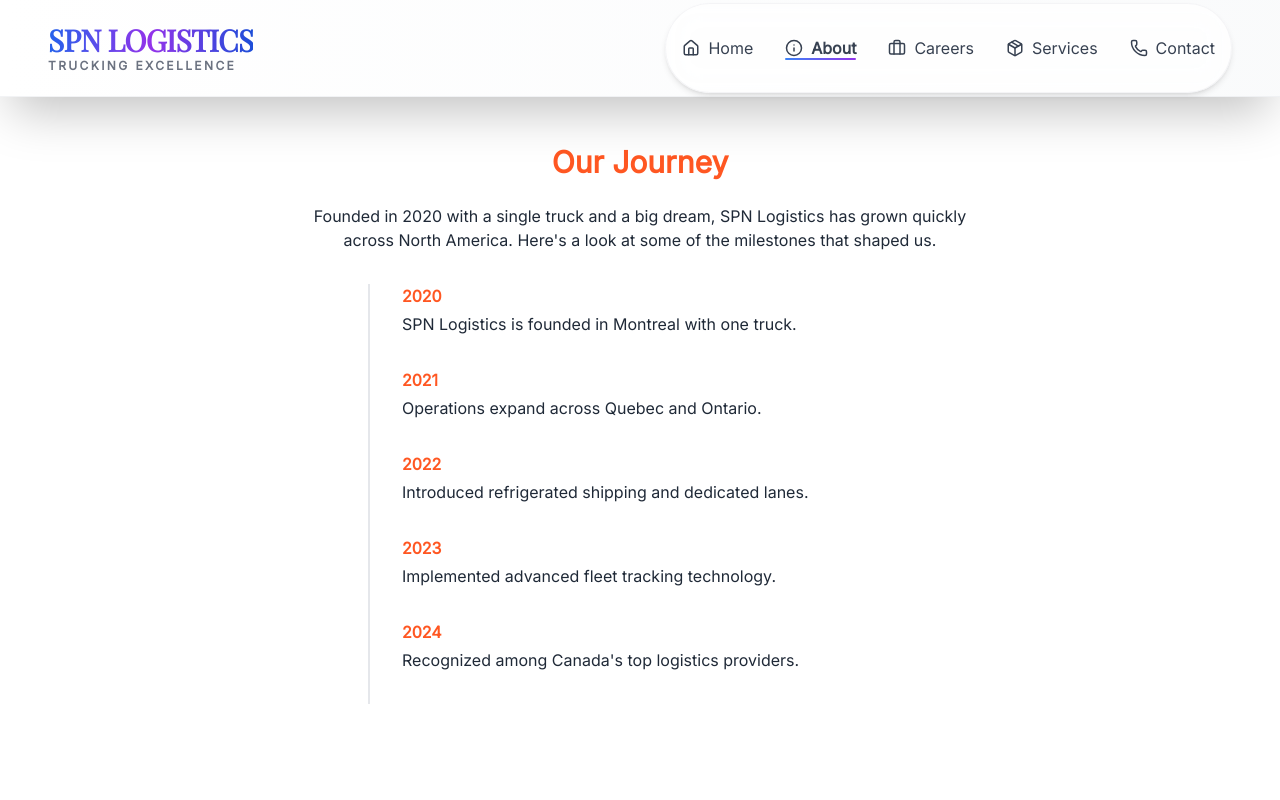
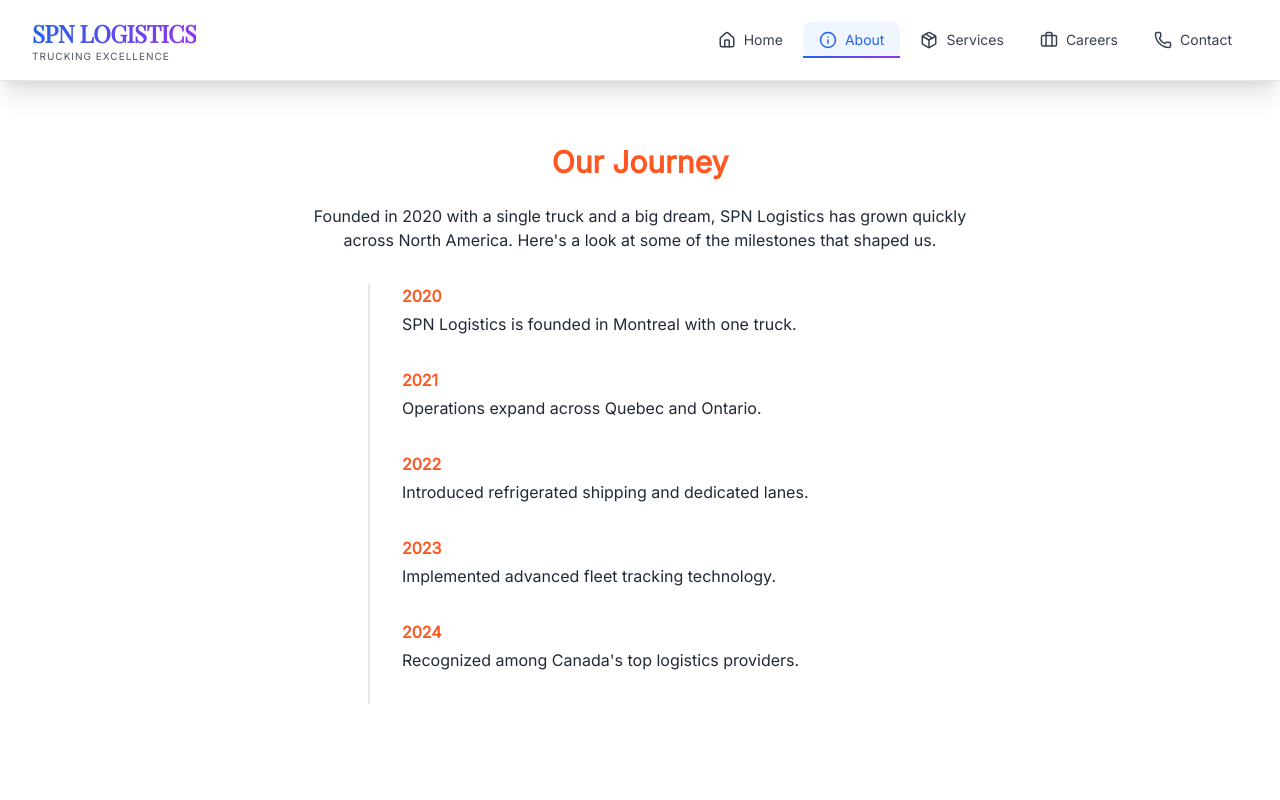
Before and after one commit to Parmjot23/SPN, a React (Vite) app: page /about in a window 1280 px wide. Shown: the top 800 px of the page. Built offline with nearby package versions, Linux system fonts and the light colour scheme.

Commit message:
new updates for spn

```diff
--- a/src/layout/Navbar.tsx
+++ b/src/layout/Navbar.tsx
@@ -19,7 +19,7 @@ const Navbar: React.FC = () => {
     if (!isHome) return;
 
     const handleScroll = () => {
-      const heroHeight = window.innerHeight * 0.8; // Trigger earlier for smoother transition
+      const heroHeight = window.innerHeight * 0.5;
       setScrolled(window.scrollY > heroHeight);
     };
 
@@ -31,8 +31,8 @@ const Navbar: React.FC = () => {
   const navItems = [
     { to: '/', text: 'Home', icon: <Home size={18} /> },
     { to: '/about', text: 'About', icon: <Info size={18} /> },
+    { to: '/services', text: 'Services', icon: <Package size={18} /> },
     { to: '/careers', text: 'Careers', icon: <Briefcase size={18} /> },
-    { to: '/services', text: 'Services', icon: <Package size={18} /> },
     { to: '/contact', text: 'Contact', icon: <Phone size={18} /> }
   ];
 
@@ -40,114 +40,97 @@ const Navbar: React.FC = () => {
     <motion.header
       initial={{ y: -100, opacity: 0 }}
       animate={{ y: 0, opacity: 1 }}
-      transition={{ duration: 0.8, ease: [0.25, 0.46, 0.45, 0.94] }}
-      className={`fixed top-0 left-0 w-full z-50 transition-all duration-700 ease-out ${
-        scrolled
-          ? 'bg-gradient-to-r from-white/90 to-gray-50/90 dark:from-gray-900/95 dark:to-gray-800/95 backdrop-blur-xl shadow-2xl border-b border-gray-200/50 dark:border-gray-700/50'
-          : 'bg-black/20 backdrop-blur-md border-b border-white/10'
+      transition={{ duration: 0.6, ease: "easeOut" }}
+      className={`fixed top-0 left-0 w-full z-50 transition-all duration-500 ease-out ${scrolled
+          ? 'bg-white/95 dark:bg-gray-900/95 backdrop-blur-xl shadow-xl border-b border-gray-200 dark:border-gray-800'
+          : 'bg-transparent backdrop-blur-sm'
         }`}
     >
-      <nav className="max-w-7xl mx-auto px-6 sm:px-8 lg:px-12">
-        <div className="flex items-center justify-between h-20 lg:h-24">
-          {/* Modern Business Name Logo */}
+      <nav className="max-w-7xl mx-auto px-4 sm:px-6 lg:px-8">
+        <div className="flex items-center justify-between h-16 lg:h-20">
+          {/* Logo */}
           <motion.div
-            whileHover={{ scale: 1.02 }}
-            whileTap={{ scale: 0.98 }}
-            transition={{ type: "spring", stiffness: 400, damping: 17 }}
-            className="flex items-center"
+            whileHover={{ scale: 1.03 }}
+            whileTap={{ scale: 0.97 }}
+            className="flex items-center z-50"
           >
             <Link
               to="/"
-              className={`group transition-all duration-500 ${
-                scrolled
-                  ? 'text-gray-900 dark:text-white'
+              className="group flex flex-col"
+            >
+              <span className={`font-black text-xl lg:text-2xl tracking-tight font-heading transition-all duration-300 ${scrolled
+                  ? 'text-transparent bg-clip-text bg-gradient-to-r from-blue-600 to-purple-600'
                   : 'text-white drop-shadow-lg'
-              }`}
-            >
-              <div className="relative">
-                <motion.div
-                  className="flex flex-col"
-                  whileHover={{ y: -2 }}
-                  transition={{ type: "spring", stiffness: 300 }}
-                >
-                  <span className={`font-black text-2xl lg:text-3xl tracking-tight font-heading transition-all duration-500 ${
-                    scrolled
-                      ? 'bg-gradient-to-r from-blue-600 via-purple-600 to-blue-700 bg-clip-text text-transparent'
-                      : 'text-white'
                 }`}>
                 SPN LOGISTICS
               </span>
-                  <span className={`text-xs font-semibold tracking-[0.2em] uppercase transition-all duration-500 ${
-                    scrolled
-                      ? 'text-gray-500 dark:text-gray-400'
-                      : 'text-white/80'
+              <span className={`text-[10px] font-medium tracking-widest uppercase transition-all duration-300 ${scrolled
+                  ? 'text-gray-600 dark:text-gray-400'
+                  : 'text-white/70'
                 }`}>
                 Trucking Excellence
               </span>
-                </motion.div>
-
-                {/* Animated underline on hover */}
-                <motion.div
-                  className={`absolute -bottom-1 left-0 h-0.5 bg-gradient-to-r from-blue-500 to-purple-600 transition-all duration-300 ${
-                    scrolled ? 'opacity-70' : 'opacity-50'
-                  }`}
-                  initial={{ width: 0 }}
-                  whileHover={{ width: '100%' }}
-                  transition={{ duration: 0.3 }}
-                />
-              </div>
             </Link>
           </motion.div>
 
           {/* Desktop Navigation */}
-          <div className="hidden lg:flex items-center">
-            <div
-              className={`flex items-center space-x-6 lg:space-x-8 px-4 py-2 rounded-full shadow-md transition-colors duration-500 ${
-                scrolled
-                  ? 'bg-white/80 dark:bg-gray-800/60 backdrop-blur-lg border border-gray-200/40 dark:border-gray-700/40'
-                  : 'bg-white/10 backdrop-blur-md border border-white/20'
-              }`}
-            >
+          <div className="hidden lg:flex items-center space-x-1">
             {navItems.map((item, index) => (
               <motion.div
                 key={item.to}
-                  initial={{ opacity: 0, y: -20 }}
+                initial={{ opacity: 0, y: -10 }}
                 animate={{ opacity: 1, y: 0 }}
-                  transition={{ delay: index * 0.1 + 0.2, duration: 0.6 }}
+                transition={{ delay: index * 0.1, duration: 0.3 }}
               >
-                  <TruckNavLink
+                <Link
                   to={item.to}
-                    text={item.text}
-                    icon={item.icon}
-                    className={`px-4 py-2 rounded-xl transition-all duration-300 font-medium text-base relative group ${
-                      scrolled
-                        ? 'text-gray-700 dark:text-gray-300 hover:text-blue-600 dark:hover:text-blue-400'
-                        : 'text-white/90 hover:text-white'
+                  className={`group relative px-4 py-2 rounded-lg font-medium text-sm transition-all duration-300 flex items-center gap-2 ${pathname === item.to
+                      ? scrolled
+                        ? 'text-blue-600 dark:text-blue-400 bg-blue-50 dark:bg-blue-900/20'
+                        : 'text-white bg-white/10'
+                      : scrolled
+                        ? 'text-gray-700 dark:text-gray-300 hover:text-blue-600 dark:hover:text-blue-400 hover:bg-gray-100 dark:hover:bg-gray-800'
+                        : 'text-white/80 hover:text-white hover:bg-white/10'
                     }`}
+                >
+                  <span className="transition-transform duration-300 group-hover:scale-110">
+                    {item.icon}
+                  </span>
+                  <span>{item.text}</span>
+
+                  {/* Active indicator */}
+                  {pathname === item.to && (
+                    <motion.div
+                      layoutId="activeTab"
+                      className={`absolute bottom-0 left-0 right-0 h-0.5 ${scrolled
+                          ? 'bg-gradient-to-r from-blue-600 to-purple-600'
+                          : 'bg-white'
+                        }`}
+                      transition={{ type: "spring", stiffness: 380, damping: 30 }}
                     />
+                  )}
+                </Link>
               </motion.div>
             ))}
-            </div>
           </div>
 
           {/* Mobile menu button */}
           <motion.button
-            whileTap={{ scale: 0.95 }}
+            whileTap={{ scale: 0.9 }}
             onClick={() => setIsOpen(!isOpen)}
-            className={`lg:hidden p-3 rounded-xl transition-all duration-300 ${
-              scrolled
-                ? 'text-gray-700 dark:text-gray-300 hover:bg-gray-100 dark:hover:bg-gray-800 border border-gray-200/50 dark:border-gray-700/50'
-                : 'text-white hover:bg-white/20 backdrop-blur-sm border border-white/20'
+            className={`lg:hidden p-2 rounded-lg transition-all duration-300 z-50 ${scrolled
+                ? 'text-gray-700 dark:text-gray-300 hover:bg-gray-100 dark:hover:bg-gray-800'
+                : 'text-white hover:bg-white/10'
               }`}
             aria-label="Toggle navigation"
           >
-            <AnimatePresence mode="wait" initial={false}>
+            <AnimatePresence mode="wait">
               <motion.div
                 key={isOpen ? 'close' : 'open'}
-                initial={{ rotate: -180, opacity: 0 }}
+                initial={{ rotate: -90, opacity: 0 }}
                 animate={{ rotate: 0, opacity: 1 }}
-                exit={{ rotate: 180, opacity: 0 }}
-                transition={{ duration: 0.3, ease: "easeInOut" }}
+                exit={{ rotate: 90, opacity: 0 }}
+                transition={{ duration: 0.2 }}
               >
                 {isOpen ? <X size={24} /> : <Menu size={24} />}
               </motion.div>
@@ -160,31 +143,40 @@ const Navbar: React.FC = () => {
       <AnimatePresence>
         {isOpen && (
           <motion.div
-            initial={{ opacity: 0, height: 0, scale: 0.95 }}
-            animate={{ opacity: 1, height: 'auto', scale: 1 }}
-            exit={{ opacity: 0, height: 0, scale: 0.95 }}
-            transition={{ duration: 0.4, ease: [0.25, 0.46, 0.45, 0.94] }}
-            className="lg:hidden bg-white/95 dark:bg-gray-900/95 backdrop-blur-xl border-t border-gray-200/50 dark:border-gray-700/50 shadow-2xl"
+            initial={{ opacity: 0, height: 0 }}
+            animate={{ opacity: 1, height: 'auto' }}
+            exit={{ opacity: 0, height: 0 }}
+            transition={{ duration: 0.3 }}
+            className="lg:hidden bg-white/98 dark:bg-gray-900/98 backdrop-blur-xl border-t border-gray-200 dark:border-gray-800 shadow-2xl"
           >
-            <div className="px-6 py-8 space-y-2">
+            <div className="px-4 py-6 space-y-1 max-w-7xl mx-auto">
               {navItems.map((item, index) => (
                 <motion.div
                   key={item.to}
-                  initial={{ opacity: 0, x: -30, scale: 0.9 }}
-                  animate={{ opacity: 1, x: 0, scale: 1 }}
-                  transition={{
-                    delay: index * 0.1,
-                    duration: 0.4,
-                    ease: [0.25, 0.46, 0.45, 0.94]
-                  }}
+                  initial={{ opacity: 0, x: -20 }}
+                  animate={{ opacity: 1, x: 0 }}
+                  transition={{ delay: index * 0.05, duration: 0.3 }}
                 >
-                  <TruckNavLink
+                  <Link
                     to={item.to}
-                    text={item.text}
-                    icon={item.icon}
                     onClick={() => setIsOpen(false)}
-                    className="block w-full text-left px-4 py-3 rounded-xl text-gray-700 dark:text-gray-300 hover:text-blue-600 dark:hover:text-blue-400 hover:bg-gradient-to-r hover:from-blue-50 hover:to-purple-50 dark:hover:from-blue-900/20 dark:hover:to-purple-900/20 transition-all duration-300 font-medium text-base border border-transparent hover:border-blue-200/30 dark:hover:border-blue-700/30 hover:shadow-lg"
+                    className={`flex items-center gap-3 px-4 py-3 rounded-lg font-medium transition-all duration-300 ${pathname === item.to
+                        ? 'text-blue-600 dark:text-blue-400 bg-blue-50 dark:bg-blue-900/20 shadow-sm'
+                        : 'text-gray-700 dark:text-gray-300 hover:bg-gray-100 dark:hover:bg-gray-800'
+                      }`}
+                  >
+                    <span className={pathname === item.to ? 'scale-110' : ''}>
+                      {item.icon}
+                    </span>
+                    <span>{item.text}</span>
+                    {pathname === item.to && (
+                      <motion.div
+                        initial={{ scale: 0 }}
+                        animate={{ scale: 1 }}
+                        className="ml-auto w-2 h-2 rounded-full bg-blue-600"
                       />
+                    )}
+                  </Link>
                 </motion.div>
               ))}
             </div>
--- a/src/pages/Careers.tsx
+++ b/src/pages/Careers.tsx
@@ -32,7 +32,7 @@ const Careers: React.FC = () => {
   const prevStep = () => setStep((prev) => prev - 1);
 
   const onSubmit = async (data: DriverFormType) => {
-    const { success, error } = await sendEmail({
+    const { success } = await sendEmail({
       ...data,
       subject: 'Driver Application'
     });
@@ -42,7 +42,6 @@ const Careers: React.FC = () => {
       setStep(1);
     } else {
       toast.error('Something went wrong. Please try again later.');
-      console.error(error);
     }
   };
 
--- a/src/pages/Contact.tsx
+++ b/src/pages/Contact.tsx
@@ -49,7 +49,7 @@ const Contact: React.FC = () => {
   const { sendEmail } = useFormEmail();
 
   const onSubmit: SubmitHandler<ContactFormType> = async (data) => {
-    const { success, error } = await sendEmail({
+    const { success } = await sendEmail({
       ...data,
       subject: 'Contact Form Submission'
     });
@@ -57,7 +57,6 @@ const Contact: React.FC = () => {
       toast.success('Message sent successfully!');
     } else {
       toast.error('Something went wrong. Please try again later.');
-      console.error(error);
     }
   };
 
--- a/src/routes/AppRoutes.tsx
+++ b/src/routes/AppRoutes.tsx
@@ -22,7 +22,7 @@ const AppRoutes: React.FC = () => {
       <Navbar />
       <ScrollToTopOnRouteChange />
       <ScrollTop />
-      <main className="pt-16 lg:pt-20">
+      <main className={isHome ? '' : 'pt-16 lg:pt-20'}>
         <Suspense
           fallback={
             <div className="min-h-screen flex items-center justify-center">
--- a/src/styles/tailwind.css
+++ b/src/styles/tailwind.css
@@ -2,22 +2,24 @@
 @tailwind components;
 @tailwind utilities;
 
-/* Import fonts */
-@import url('https://fonts.googleapis.com/css2?family=Inter:wght@300;400;500;600;700;800;900&display=swap');
-
-/* Custom base styles */
 @layer base {
-  html {
-    scroll-behavior: smooth;
+  body {
+    @apply antialiased;
   }
 
-  body {
-    @apply antialiased;
+  *:focus {
+    @apply outline-none ring-2 ring-primary-500 ring-opacity-50;
+  }
+
+  button:focus,
+  a:focus {
+    @apply outline-none ring-2 ring-primary-500 ring-opacity-50 ring-offset-2;
   }
 }
 
 /* Custom component styles */
 @layer components {
+
   /* Modern truck navigation link styles */
   .truck-nav-link {
     @apply inline-block transform transition-all duration-300 text-white font-body drop-shadow-md;
@@ -97,6 +99,7 @@
 
 /* Custom utility styles */
 @layer utilities {
+
   /* Glass effect */
   .glass {
     @apply bg-white/10 backdrop-blur-lg border border-white/20;
@@ -123,9 +126,12 @@
 
 /* Custom animations */
 @keyframes float {
-  0%, 100% {
+
+  0%,
+  100% {
     transform: translateY(0px);
   }
+
   50% {
     transform: translateY(-20px);
   }
@@ -135,19 +141,8 @@
   from {
     box-shadow: 0 0 20px theme('colors.primary.400');
   }
+
   to {
     box-shadow: 0 0 30px theme('colors.primary.500'), 0 0 40px theme('colors.primary.400');
   }
 }
-
-/* Enhanced focus styles */
-@layer base {
-  *:focus {
-    @apply outline-none ring-2 ring-primary-500 ring-opacity-50;
-  }
-
-  button:focus,
-  a:focus {
-    @apply outline-none ring-2 ring-primary-500 ring-opacity-50 ring-offset-2;
-  }
-}
--- a/src/ui/Button.tsx
+++ b/src/ui/Button.tsx
@@ -2,7 +2,7 @@ import React from 'react';
 import { motion } from 'framer-motion';
 
 interface ButtonProps extends React.ButtonHTMLAttributes<HTMLButtonElement> {
-  variant?: 'primary' | 'secondary' | 'outline' | 'ghost';
+  variant?: 'primary' | 'secondary' | 'outline' | 'ghost' | 'gradient' | 'glass';
   size?: 'sm' | 'md' | 'lg';
   loading?: boolean;
 }
@@ -22,7 +22,9 @@ const Button: React.FC<ButtonProps> = ({
     primary: 'bg-gradient-primary text-white shadow-button hover:shadow-button-hover focus:ring-primary-500 border-0',
     secondary: 'bg-gradient-secondary text-white shadow-lg hover:shadow-xl focus:ring-secondary-500 border-0',
     outline: 'border-2 border-primary-500 text-primary-500 hover:bg-primary-500 hover:text-white focus:ring-primary-500 bg-transparent',
-    ghost: 'text-primary-500 hover:bg-primary-50 dark:hover:bg-primary-900/20 focus:ring-primary-500 bg-transparent border-0'
+    ghost: 'text-primary-500 hover:bg-primary-50 dark:hover:bg-primary-900/20 focus:ring-primary-500 bg-transparent border-0',
+    gradient: 'bg-gradient-to-r from-blue-600 to-purple-600 text-white shadow-premium hover:shadow-premium-lg hover:from-blue-700 hover:to-purple-700 focus:ring-blue-500 border-0',
+    glass: 'bg-white/10 backdrop-blur-md border border-white/20 text-white hover:bg-white/20 shadow-glass focus:ring-white/50'
   };
 
   const sizes = {
--- a/src/ui/Card.tsx
+++ b/src/ui/Card.tsx
@@ -8,7 +8,7 @@ interface CardProps {
   onClick?: () => void;
   className?: string;
   icon?: React.ReactNode;
-  variant?: 'default' | 'elevated' | 'outline' | 'gradient';
+  variant?: 'default' | 'elevated' | 'outline' | 'gradient' | 'glass';
   hoverable?: boolean;
 }
 
@@ -22,13 +22,14 @@ const Card: React.FC<CardProps> = ({
   variant = 'default',
   hoverable = true,
 }) => {
-  const baseClass = 'p-6 rounded-2xl transition-all duration-300';
+  const baseClass = 'p-6 lg:p-8 rounded-2xl transition-all duration-300';
 
   const variants = {
     default: 'bg-gradient-card dark:bg-gradient-dark-card shadow-card border border-neutral-200 dark:border-neutral-700',
-    elevated: 'bg-white dark:bg-darkBg2 shadow-lg hover:shadow-xl border-0',
+    elevated: 'bg-white dark:bg-darkBg2 shadow-premium hover:shadow-premium-lg border-0',
     outline: 'bg-transparent border-2 border-neutral-200 dark:border-neutral-700 hover:border-primary-300 dark:hover:border-primary-600',
-    gradient: 'bg-gradient-to-br from-primary-50 to-secondary-50 dark:from-primary-900/20 dark:to-secondary-900/20 border border-primary-200 dark:border-primary-800'
+    gradient: 'bg-gradient-to-br from-primary-50 to-secondary-50 dark:from-primary-900/20 dark:to-secondary-900/20 border border-primary-200 dark:border-primary-800 shadow-lg',
+    glass: 'bg-white/10 dark:bg-white/5 backdrop-blur-lg border border-white/20 dark:border-white/10 shadow-glass'
   };
 
   const hoverEffects = hoverable ? {
@@ -43,11 +44,9 @@ const Card: React.FC<CardProps> = ({
   return (
     <motion.div
       {...hoverEffects}
-      className={`${baseClass} ${variants[variant]} ${
-        onClick ? 'cursor-pointer' : ''
-      } ${
-        hoverable ? 'hover:shadow-card-hover' : ''
-      } ${className}`}
+      className={`${baseClass} ${variants[variant]} ${onClick ? 'cursor-pointer' : ''
+        } ${hoverable ? 'hover:shadow-card-hover' : ''
+        } ${className}`}
       onClick={onClick}
     >
       {icon && (
--- a/src/ui/Section.tsx
+++ b/src/ui/Section.tsx
@@ -6,8 +6,8 @@ interface SectionProps {
   subtitle?: string;
   children: React.ReactNode;
   className?: string;
-  background?: 'default' | 'gradient' | 'dark' | 'light';
-  spacing?: 'sm' | 'md' | 'lg' | 'xl';
+  background?: 'default' | 'gradient' | 'dark' | 'light' | 'premium';
+  spacing?: 'sm' | 'md' | 'lg' | 'xl' | '2xl';
   titleAlign?: 'left' | 'center' | 'right';
 }
 
@@ -24,14 +24,16 @@ const Section: React.FC<SectionProps> = ({
     default: 'bg-transparent',
     gradient: 'bg-gradient-to-b from-neutral-50 to-white dark:from-neutral-900 dark:to-neutral-800',
     dark: 'bg-neutral-900 text-white',
-    light: 'bg-neutral-50 dark:bg-neutral-800'
+    light: 'bg-neutral-50 dark:bg-neutral-800',
+    premium: 'bg-gradient-to-br from-blue-50 via-purple-50 to-pink-50 dark:from-blue-950 dark:via-purple-950 dark:to-pink-950'
   };
 
   const spacings = {
     sm: 'py-8',
     md: 'py-12',
     lg: 'py-16',
-    xl: 'py-24'
+    xl: 'py-24',
+    '2xl': 'py-32'
   };
 
   const alignments = {
--- a/tailwind.config.js
+++ b/tailwind.config.js
@@ -70,35 +70,88 @@ module.exports = {
         'gradient-secondary': 'linear-gradient(135deg, #1E88E5 0%, #42A5F5 100%)',
         'gradient-card': 'linear-gradient(145deg, #ffffff 0%, #f8fafc 100%)',
         'gradient-dark-card': 'linear-gradient(145deg, #1d2a4d 0%, #2a4365 100%)',
+        'gradient-premium': 'linear-gradient(135deg, #667eea 0%, #764ba2 100%)',
+        'gradient-sunset': 'linear-gradient(135deg, #ff6b6b 0%, #feca57 100%)',
+        'gradient-ocean': 'linear-gradient(135deg, #00d2ff 0%, #3a7bd5 100%)',
+        'gradient-forest': 'linear-gradient(135deg, #11998e 0%, #38ef7d 100%)',
       },
       boxShadow: {
         'card': '0 4px 6px -1px rgba(0, 0, 0, 0.1), 0 2px 4px -1px rgba(0, 0, 0, 0.06)',
         'card-hover': '0 20px 25px -5px rgba(0, 0, 0, 0.1), 0 10px 10px -5px rgba(0, 0, 0, 0.04)',
         'button': '0 4px 14px 0 rgba(255, 87, 34, 0.3)',
         'button-hover': '0 6px 20px 0 rgba(255, 87, 34, 0.4)',
+        'premium': '0 10px 40px -10px rgba(0, 0, 0, 0.2)',
+        'premium-lg': '0 20px 60px -15px rgba(0, 0, 0, 0.3)',
+        'glass': '0 8px 32px 0 rgba(31, 38, 135, 0.15)',
+        'glow': '0 0 20px rgba(59, 130, 246, 0.5)',
+      },
+      backdropBlur: {
+        xs: '2px',
       },
       spacing: {
         '18': '4.5rem',
         '88': '22rem',
         '128': '32rem',
+        '144': '36rem',
       },
       borderRadius: {
         '4xl': '2rem',
+        '5xl': '2.5rem',
       },
       animation: {
         'fade-in': 'fadeIn 0.5s ease-in-out',
+        'fade-up': 'fadeUp 0.6s ease-out',
+        'fade-down': 'fadeDown 0.6s ease-out',
         'slide-up': 'slideUp 0.5s ease-out',
+        'slide-down': 'slideDown 0.5s ease-out',
+        'slide-left': 'slideLeft 0.5s ease-out',
+        'slide-right': 'slideRight 0.5s ease-out',
+        'scale-in': 'scaleIn 0.4s ease-out',
         'bounce-slow': 'bounce 2s infinite',
         'pulse-slow': 'pulse 3s ease-in-out infinite',
+        'float': 'float 3s ease-in-out infinite',
+        'shimmer': 'shimmer 2s linear infinite',
       },
       keyframes: {
         fadeIn: {
           '0%': { opacity: '0' },
           '100%': { opacity: '1' },
         },
+        fadeUp: {
+          '0%': { opacity: '0', transform: 'translateY(30px)' },
+          '100%': { opacity: '1', transform: 'translateY(0)' },
+        },
+        fadeDown: {
+          '0%': { opacity: '0', transform: 'translateY(-30px)' },
+          '100%': { opacity: '1', transform: 'translateY(0)' },
+        },
         slideUp: {
           '0%': { transform: 'translateY(20px)', opacity: '0' },
           '100%': { transform: 'translateY(0)', opacity: '1' },
+        },
+        slideDown: {
+          '0%': { transform: 'translateY(-20px)', opacity: '0' },
+          '100%': { transform: 'translateY(0)', opacity: '1' },
+        },
+        slideLeft: {
+          '0%': { transform: 'translateX(20px)', opacity: '0' },
+          '100%': { transform: 'translateX(0)', opacity: '1' },
+        },
+        slideRight: {
+          '0%': { transform: 'translateX(-20px)', opacity: '0' },
+          '100%': { transform: 'translateX(0)', opacity: '1' },
+        },
+        scaleIn: {
+          '0%': { transform: 'scale(0.9)', opacity: '0' },
+          '100%': { transform: 'scale(1)', opacity: '1' },
+        },
+        float: {
+          '0%, 100%': { transform: 'translateY(0)' },
+          '50%': { transform: 'translateY(-10px)' },
+        },
+        shimmer: {
+          '0%': { backgroundPosition: '-200% 0' },
+          '100%': { backgroundPosition: '200% 0' },
         }
       }
     },
```
Also changed, not shown: 1 other file (tests, documents, lock files or other folders). Lines whose indentation alone changed are shown as unchanged.
